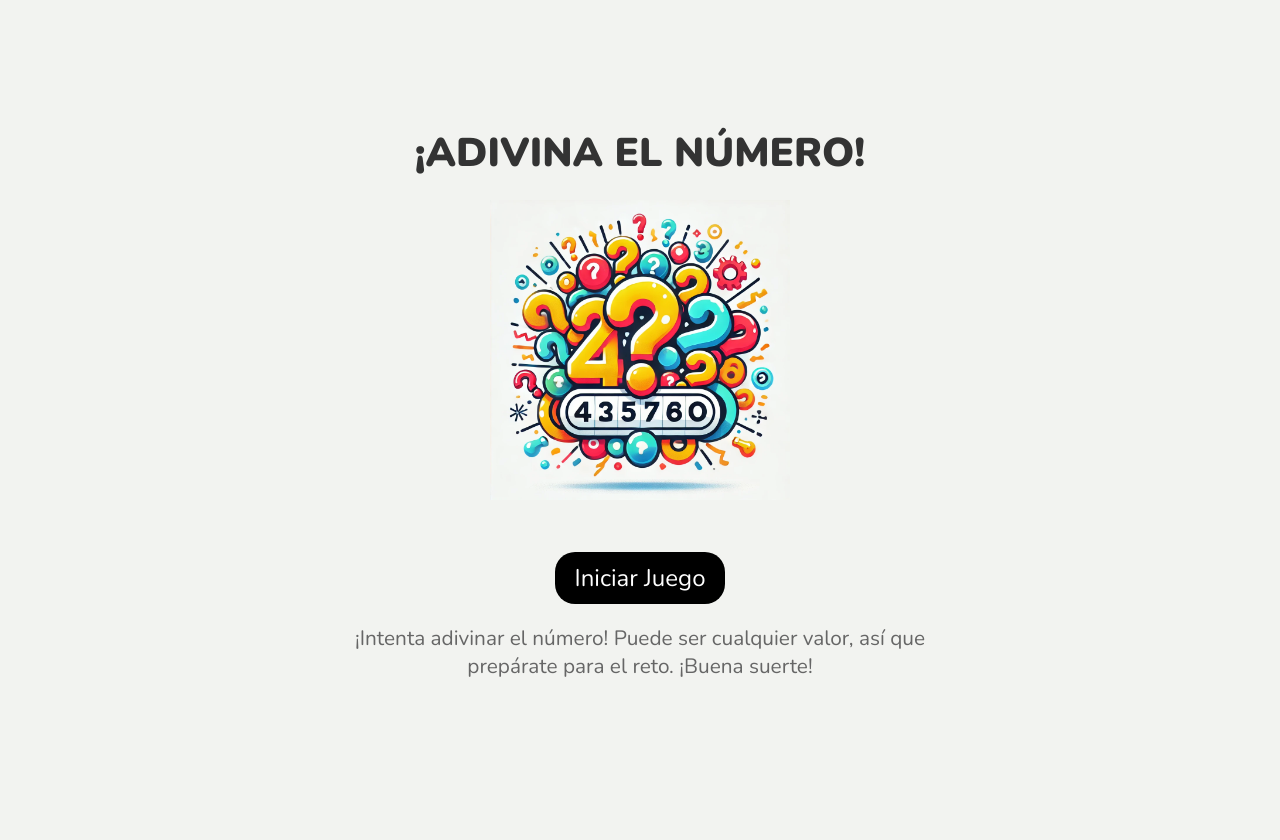
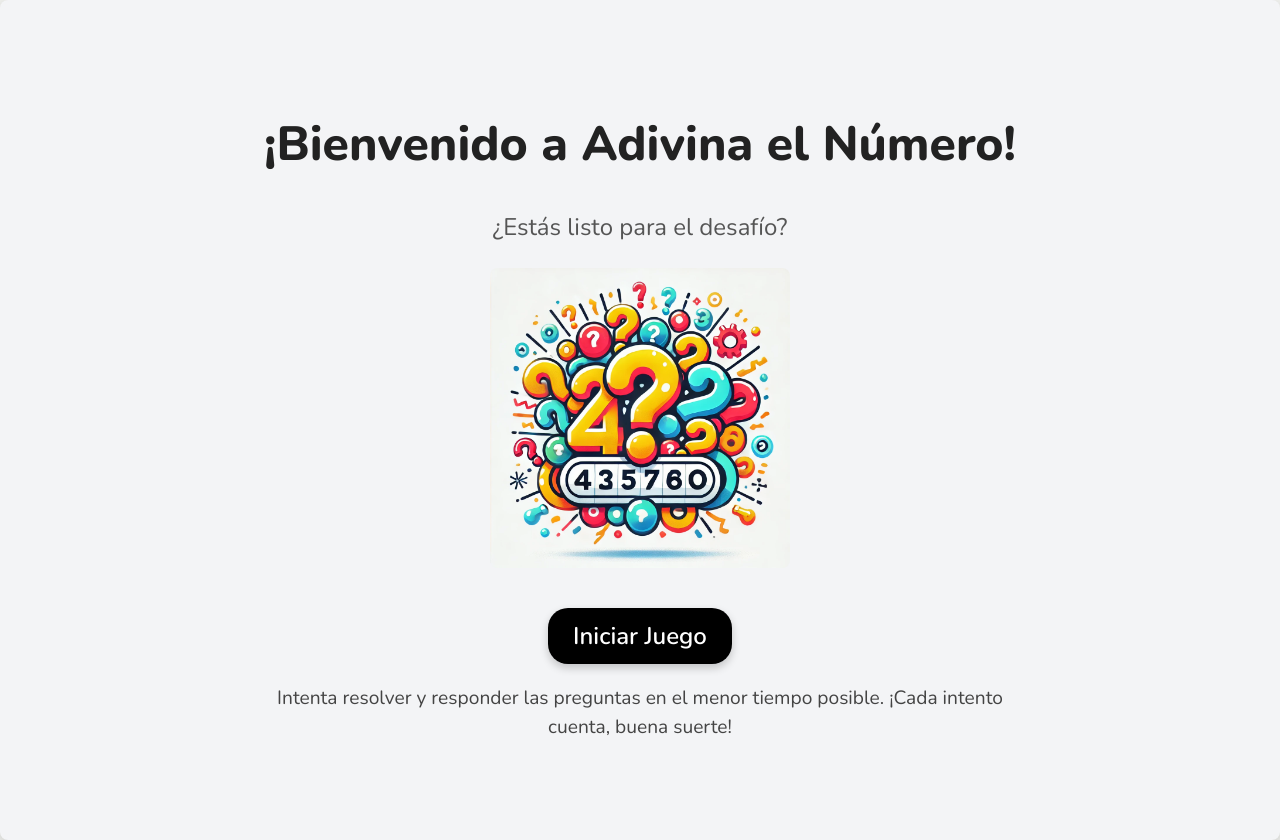
Before and after one commit to Jofreylin/NUMBER_THE_GAME, an Angular app: page / in a window 1280 px wide. Before the commit the page ends 800 px from the top, so only its background shows below. Built offline with nearby package versions, Linux system fonts and the light colour scheme.

Commit message:
changes to the home component

```diff
--- a/src/app/pages/home/home.component.css
+++ b/src/app/pages/home/home.component.css
@@ -5,44 +5,60 @@
   justify-content: center;
   height: 100vh;
   text-align: center;
+  background: #f3f4f6;
+  padding: 20px;
+  border-radius: 8px;
+  box-shadow: 0 4px 15px rgba(0, 0, 0, 0.2);
 }
 
 .game-title {
-    font-size: 2.5rem;
-    margin-bottom: 20px;
-    font-weight: 1000;
-    color: #333;
+  font-size: 3rem;
+  margin-bottom: 10px;
+  font-weight: 800;
+  color: #222;
 }
 
-  .image-container{
+.game-subtitle {
+  font-size: 1.5rem;
+  color: #555;
+  margin-bottom: 25px;
+}
+
+.image-container {
   height: 300px;
   margin-bottom: 20px;
 }
 
 .game-image {
-    max-height: 300px;
+  max-height: 100%;
   width: auto;
+  border-radius: 8px;
+
 }
 
 .start-button {
   font-size: 1.5rem;
-    padding: 10px 20px;
+  padding: 12px 25px;
   background-color: black;
   color: white;
   border: none;
-    border-radius: 5px;
+  border-radius: 8px;
   cursor: pointer;
-    transition: background-color 0.3s;
-    margin-top: 2rem;
+  transition: background-color 0.3s, transform 0.2s;
+  margin-top: 20px;
+  font-weight: 600;
+  box-shadow: 0 4px 8px rgba(0, 0, 0, 0.2);
 }
 
 .start-button:hover {
-    background-color: #c49e07;
+  background-color: #ff4500;
+  transform: translateY(-2px);
 }
 
 .instructions {
-    font-size: 1.3rem;
-    color: #666;
+  font-size: 1.2rem;
+  color: #444;
   margin-top: 20px;
-    max-width: 50%;
+  max-width: 60%;
+  line-height: 1.5;
 }
--- a/src/app/pages/home/home.component.html
+++ b/src/app/pages/home/home.component.html
@@ -1,8 +1,12 @@
 <div class="game-container">
-    <h1 class="game-title">¡ADIVINA EL NÚMERO!</h1>
+    <h1 class="game-title">¡Bienvenido a Adivina el Número!</h1>
+    <p class="game-subtitle">¿Estás listo para el desafío?</p>
     <div class="image-container">
         <img src="images/logo.webp" alt="Número" class="game-image" loading="lazy">
     </div>
     <button class="start-button" routerLink="/countdown">Iniciar Juego</button>
-    <p class="instructions">¡Intenta adivinar el número! Puede ser cualquier valor, así que prepárate para el reto. ¡Buena suerte!</p>
+    <p class="instructions">
+        Intenta resolver y responder las preguntas en el menor tiempo posible.
+        ¡Cada intento cuenta, buena suerte!
+    </p>
 </div>
--- a/src/app/pages/home/home.component.ts
+++ b/src/app/pages/home/home.component.ts
@@ -3,32 +3,37 @@ import { Component, OnDestroy, OnInit } from '@angular/core';
 @Component({
   selector: 'app-home',
   templateUrl: './home.component.html',
-  styleUrl: './home.component.css'
+  styleUrls: ['./home.component.css']
 })
 export class HomeComponent implements OnInit, OnDestroy {
-
-  private audio: HTMLAudioElement = new Audio();  // Inicializamos el objeto de Audio
+  private audio: HTMLAudioElement = new Audio();
 
   ngOnInit() {
     localStorage.setItem('selectedQuestions', JSON.stringify([]));
-    this.playBackgroundMusic();  // Iniciar música
+    this.playBackgroundMusic();
   }
 
-
   playBackgroundMusic(): void {
-    this.audio.src = 'musica/soundtrack.mp3'; // Verifica que la ruta sea correcta
-    this.audio.loop = true; // La música se repite
-    this.audio.volume = 0.5;
+    this.audio.src = 'musica/soundtrack.mp3';
+    this.audio.loop = true;
+    this.audio.volume = 0.4;
     this.audio.play().catch(error => {
       console.error('Error al reproducir la música:', error);
     });
   }
 
-  ngOnDestroy(): void {
-    // Detener la música al salir del componente
+  stopMusic(): void {
     if (this.audio) {
       this.audio.pause();
       this.audio.currentTime = 0;
     }
   }
+
+  adjustVolume(level: number): void {
+    this.audio.volume = level;
+  }
+
+  ngOnDestroy(): void {
+    this.stopMusic();
+  }
 }
```
Lines whose indentation alone changed are shown as unchanged.
